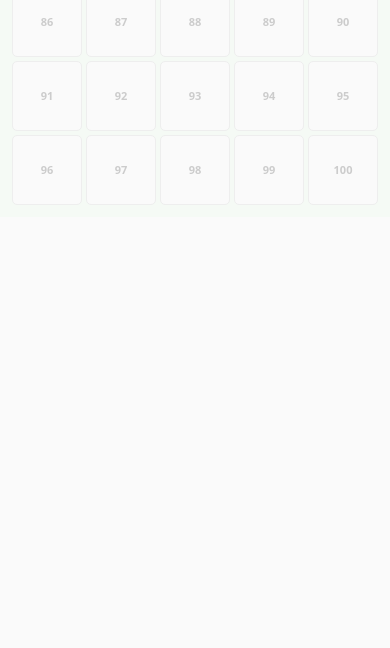
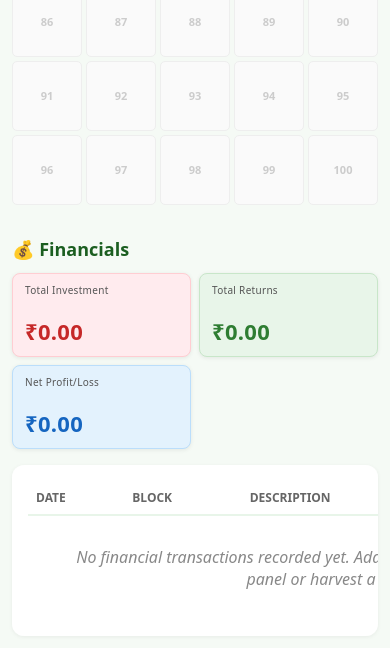
Before and after one commit to irapk79-agn/farmapp, a Django app: page /dashboard/ in a window 390 px wide. Shown: the part 1964-2612 px from the top of the page. Before the commit the page ends 2138 px from the top, so only its background shows below. Run offline with Django 5.2, Linux system fonts and the light colour scheme; a user stored in the database is signed in; tables that the repository leaves empty hold one stand-in row (values such as "Sample post").

Commit message:
Add financials, receipts, calendar, and mobile optimizations

```diff
--- a/farm/models.py
+++ b/farm/models.py
@@ -27,6 +27,22 @@
     owner = models.ForeignKey(Owner, on_delete=models.SET_NULL,
                               null=True, blank=True, related_name='blocks')
     notes = models.TextField(blank=True)
+
+    # --- NEW FINANCIAL FIELDS ---
+    investment_amount = models.DecimalField(
+        max_digits=12, decimal_places=2, default=0.00,
+        help_text="Total amount invested in this block."
+    )
+    investment_mode = models.CharField(
+        max_length=20, blank=True,
+        choices=[
+            ('CASH', 'Cash'),
+            ('UPI', 'UPI'),
+            ('BANK', 'Bank Transfer'),
+            ('OTHER', 'Other'),
+        ]
+    )
+    # ----------------------------
 
     def __str__(self):
         return f"Block {self.block_number}"
--- a/farm/views.py
+++ b/farm/views.py
@@ -42,42 +42,43 @@
     from .models import Owner
     return Owner.objects.filter(name__iexact=user.username).first()
 
-
 @login_required
 def dashboard(request):
     if request.user.is_superuser or request.user.is_staff:
         qs = Block.objects.prefetch_related('rows')
         visible_blocks = {b.block_number: b for b in qs}
+        block_numbers = list(range(1, 101))
     else:
         owner = _owner_for_user(request.user)
         if owner is None:
             visible_blocks = {}
+            block_numbers = [] # No owner, no blocks
+
         else:
             qs = Block.objects.filter(owner=owner).prefetch_related('rows')
             visible_blocks = {b.block_number: b for b in qs}
+            block_numbers = [b.block_number for b in qs]   # Owners ONLY see their block numbers
 
-    # Annotate each block with a 'state' key: allocated | cultivating | free
     grid = []
-    for n in range(1, 101):
+    for n in block_numbers:
         block = visible_blocks.get(n)
         state = None
         if block is not None:
             if block.owner_id:
                 state = 'allocated'
             else:
-                # Check if any row has moved beyond PLOWING
                 active = block.rows.exclude(status='PLOWING').exists()
                 state = 'cultivating' if active else 'free'
         grid.append((n, block, state))
 
-    # Summary counts (land-wide)
     total_blocks_land = 100
     allocated_count = Block.objects.filter(owner__isnull=False).count()
     free_count = total_blocks_land - allocated_count
+    cultivating_unowned = sum(1 for _, b, s in grid if s == 'cultivating')
 
-    # Status counts (visible blocks only)
     visible_qs = Block.objects.filter(block_number__in=[n for n, b, _ in grid if b])
     rows_qs = Row.objects.filter(block__in=visible_qs)
+
     status_counts = {
         'PLOWING': rows_qs.filter(status='PLOWING').count(),
         'SEEDING': rows_qs.filter(status='SEEDING').count(),
@@ -86,8 +87,45 @@
         'HARVESTED': rows_qs.filter(status='HARVESTED').count(),
     }
 
-    # NEW: count blocks that are cultivating but unowned
-    cultivating_unowned = sum(1 for _, b, s in grid if s == 'cultivating')
+    # ==========================================
+    # NEW FINANCIAL LOGIC
+    # ==========================================
+    from .models import HarvestRecord
+    harvests = HarvestRecord.objects.filter(block__in=visible_qs).order_by('-harvest_date')
+
+    total_investment = sum(float(b.investment_amount or 0) for b in visible_qs)
+    total_revenue = sum(float(h.revenue or 0) for h in harvests)
+    net_profit = total_revenue - total_investment
+
+    transactions = []
+
+    # Add Investments
+    for b in visible_qs:
+        if b.investment_amount and b.investment_amount > 0:
+            transactions.append({
+                'date': None,
+                'type': 'Investment',
+                'block': b.block_number,
+                'description': f"Investment via {b.get_investment_mode_display() or 'Unknown'}",
+                'amount': -float(b.investment_amount),
+                'is_income': False
+            })
+
+    # Add Harvests
+    for h in harvests:
+        if h.revenue and h.revenue > 0:
+            transactions.append({
+                'date': h.harvest_date,
+                'type': 'Harvest',
+                'block': h.block.block_number,
+                'description': f"{h.plant_type} (Row {h.row_number})",
+                'amount': float(h.revenue),
+                'is_income': True
+            })
+
+    # Sort: Newest dates first. (Investments have date=None so they go to the top)
+    transactions.sort(key=lambda x: (str(x['date']), x['is_income']), reverse=True)
+    # ==========================================
 
     context = {
         'grid': grid,
@@ -96,9 +134,14 @@
         'allocated_count': allocated_count,
         'free_count': free_count,
         'cultivating_unowned': cultivating_unowned,
+
+        # Pass the financial variables to the template
+        'total_investment': total_investment,
+        'total_revenue': total_revenue,
+        'net_profit': net_profit,
+        'transactions': transactions,
     }
     return render(request, 'farm/dashboard.html', context)
-
 @login_required
 def block_detail(request, block_number):
     block = get_object_or_404(Block, block_number=block_number)
@@ -156,10 +199,6 @@
             messages.success(request, f'🌾 Row {row.row_number} harvested — history saved!')
         else:
             messages.success(request, f'Row {row.row_number} updated.')
-        return redirect('block_detail', block_number=block_number)
-
-
-        messages.success(request, f'Row {row.row_number} updated.')
         return redirect('block_detail', block_number=block_number)
 
     rows = block.rows.all().order_by('row_number')
--- a/templates/farm/block_history.html
+++ b/templates/farm/block_history.html
@@ -116,7 +116,7 @@
                         <div class="label">Seeding Date</div>
                         <div class="value">📅 {{ rec.seeding_date|date:"Y-m-d"|default:"—" }}</div>
                     </div>
-                    <div class="field">
+                    <!-- <div class="field">
                         <div class="label">Days to Harvest</div>
                         <div class="value">
                             {% if rec.days_to_harvest %}
@@ -124,7 +124,7 @@
                             {% else %}
                                 —
                             {% endif %}
-                        </div>
+                        </div>-->
                     </div>
                 <div class="fields">
                     <div class="field">
--- a/templates/farm/dashboard.html
+++ b/templates/farm/dashboard.html
@@ -221,5 +221,67 @@
         {% endif %}
     {% endfor %}
 </div>
+
+    <!-- ========================================== -->
+    <!-- FINANCIALS SECTION                         -->
+    <!-- ========================================== -->
+    <div style="margin-top: 32px;">
+        <h2 style="font-size: 18px; color: #1b5e20; margin-bottom: 12px;">💰 Financials</h2>
+
+        <!-- Summary Tiles -->
+        <div class="stats" style="margin-bottom: 16px;">
+            <div class="stat" style="background: #ffebee; border: 1px solid #ffcdd2;">
+                Total Investment<b style="color: #c62828;">₹{{ total_investment|floatformat:2 }}</b>
+            </div>
+            <div class="stat" style="background: #e8f5e9; border: 1px solid #c8e6c9;">
+                Total Returns<b style="color: #2e7d32;">₹{{ total_revenue|floatformat:2 }}</b>
+            </div>
+            <div class="stat" style="background: #e3f2fd; border: 1px solid #bbdefb;">
+                Net Profit/Loss<b style="color: {% if net_profit >= 0 %}#1565c0{% else %}#c62828{% endif %};">₹{{ net_profit|floatformat:2 }}</b>
+            </div>
+        </div>
+
+        <!-- Ledger Table -->
+        <div style="background: white; border-radius: 12px; padding: 16px; box-shadow: 0 1px 4px rgba(0,0,0,0.06); overflow-x: auto;">
+            <table style="width: 100%; border-collapse: collapse; text-align: left; min-width: 600px;">
+                <thead>
+                    <tr style="border-bottom: 2px solid #e8f5e9; color: #666; font-size: 12px; text-transform: uppercase;">
+                        <th style="padding: 8px;">Date</th>
+                        <th style="padding: 8px;">Block</th>
+                        <th style="padding: 8px;">Description</th>
+                        <th style="padding: 8px; text-align: right;">Amount (₹)</th>
+                    </tr>
+                </thead>
+                <tbody>
+                    {% for tx in transactions %}
+                    <tr style="border-bottom: 1px solid #eee; font-size: 14px;">
+                        <td style="padding: 10px 8px; color: #666; white-space: nowrap;">
+                            {{ tx.date|date:"Y-m-d"|default:"—" }}
+                        </td>
+                        <td style="padding: 10px 8px; font-weight: 600;">Block {{ tx.block }}</td>
+                        <td style="padding: 10px 8px;">
+                            {{ tx.description }}
+                            {% if tx.is_income %}
+                                <span style="background:#e8f5e9; color:#2e7d32; padding:2px 6px; border-radius:4px; font-size:10px; margin-left:6px; font-weight: 700;">RETURN</span>
+                            {% else %}
+                                <span style="background:#ffebee; color:#c62828; padding:2px 6px; border-radius:4px; font-size:10px; margin-left:6px; font-weight: 700;">INVESTMENT</span>
+                            {% endif %}
+                        </td>
+                        <td style="padding: 10px 8px; text-align: right; font-weight: 700; color: {% if tx.is_income %}#2e7d32{% else %}#c62828{% endif %};">
+                            {% if tx.is_income %}+{% endif %}{{ tx.amount|floatformat:2 }}
+                        </td>
+                    </tr>
+                    {% empty %}
+                    <tr>
+                        <td colspan="4" style="padding: 30px; text-align: center; color: #888; font-style: italic;">
+                            No financial transactions recorded yet. Add an investment in the Admin panel or harvest a row.
+                        </td>
+                    </tr>
+                    {% endfor %}
+                </tbody>
+            </table>
+        </div>
+    </div>
+
 </body>
 </html>
```
Also changed, not shown: farm/admin.py (+5 -2 lines), farm/migrations/0007_block_investment_amount_block_investment_mode.py (added).
